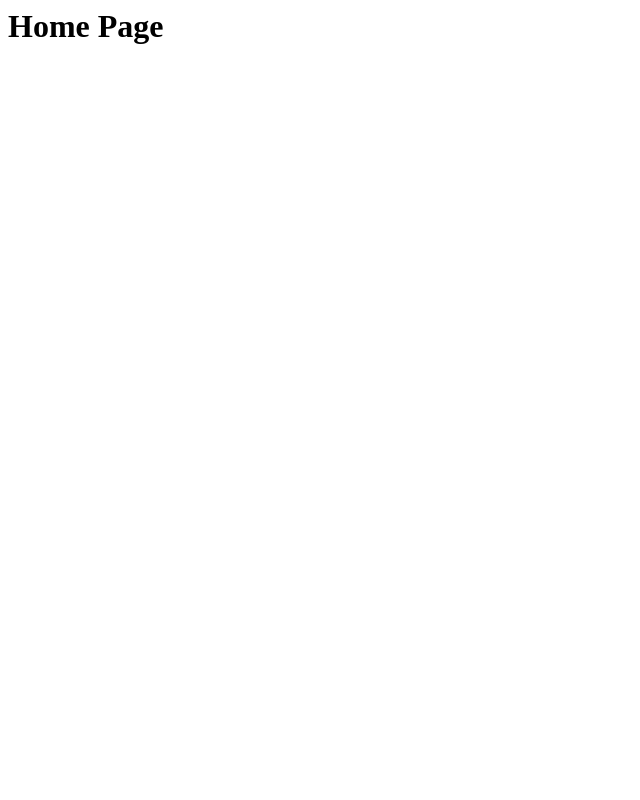
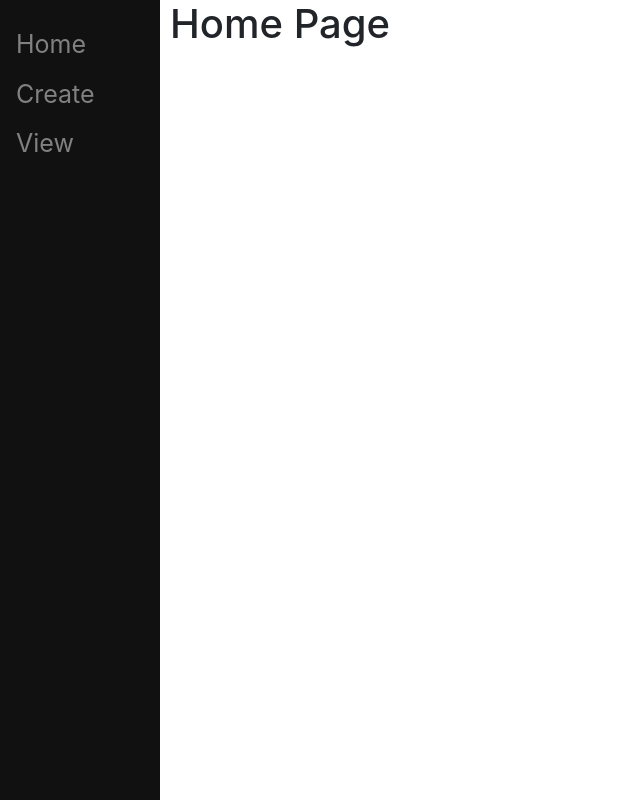
Before and after one commit to NarcisNacev1/Django-ToDo-List-App, a Django app: page / in a window 1280 px wide. Before the commit the part shown is almost empty. Shown: the whole page, without its empty margins (0-640 px from the left). Run offline with Django 5.2, Linux system fonts and the light colour scheme.

Commit message:
Adding css attributes and sidebar

```diff
--- a/djangoproject/djangoapp/templates/djangoapp/base.html
+++ b/djangoproject/djangoapp/templates/djangoapp/base.html
@@ -1,9 +1,49 @@
 <html>
 <head>
+    <style type="text/css">
+        .sidenav {
+            height:100%;
+            width:160px;
+            position: fixed;
+            z-index:1;
+            top:0;
+            left:0;
+            background-color:#111;
+            overflow-x: :hidden;
+            padding-top:20px;
+        }
+
+        .sidenav a {
+           padding:6px 8px 6px 16px;
+           text-decoration:none;
+           color: #818181;
+           font-size:25px;
+           display:block;
+        }
+
+        .sidenav a:hover{
+            color:#f1f1f1;
+        }
+
+        .main {
+            margin-left:160px;
+            padding: 0px 10px;
+        }
+
+    </style>
+
+    <link rel="stylesheet" href="https://cdn.jsdelivr.net/npm/bootstrap@4.3.1/dist/css/bootstrap.min.css" integrity=
+            "sha384-ggOyR0iXCbMQv3Xipma34MD+dH/1fQ784/j6cY/iJTQUOhcWr7x9JvoRxT2MZw1T" crossorigin="anonymous">
     <title>{% block title %}Narcis's Site{% endblock %}</title>
 </head>
+
 <body>
-    <div id="content", name="content">
+    <div class="sidenav">
+        <a href=" ">Home</a>
+        <a href="/create">Create</a>
+        <a href="/2">View</a>
+    </div>
+    <div id="content" name="content" class="main">
         {% block content %}
         {% endblock %}
     </div>
```
